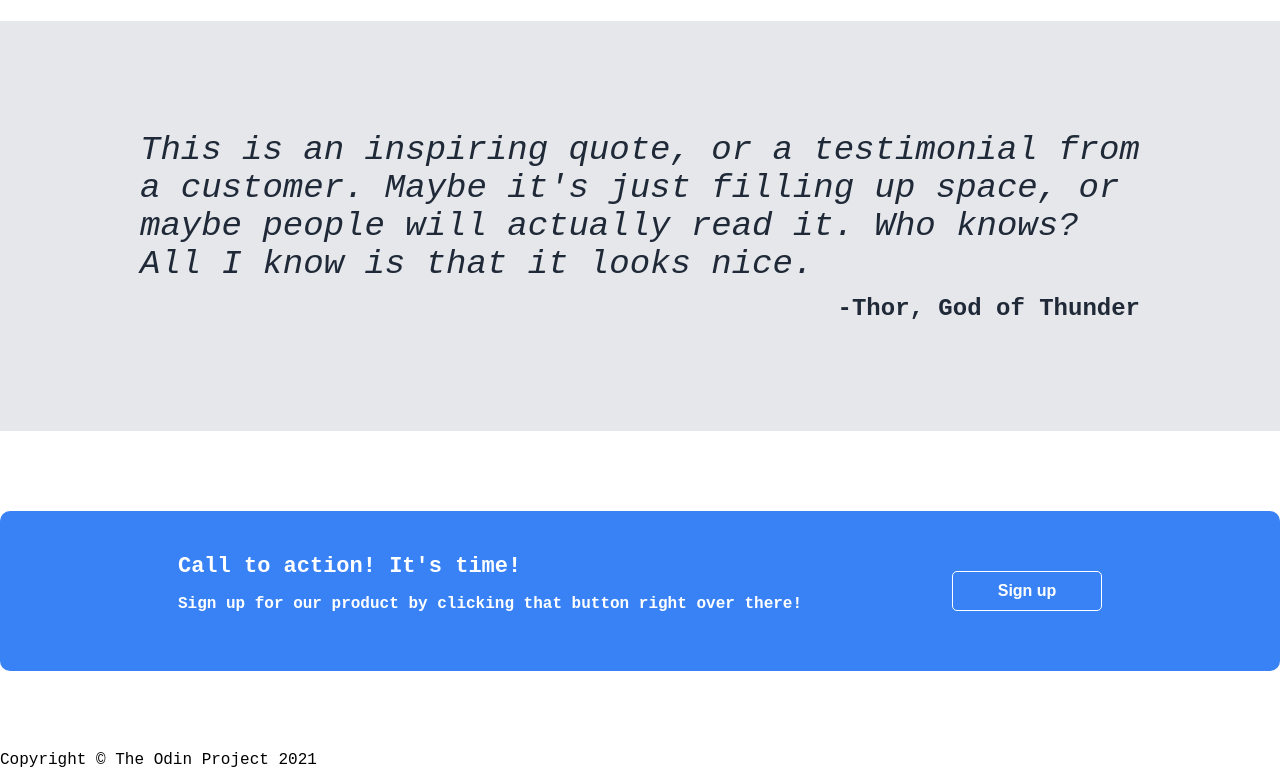
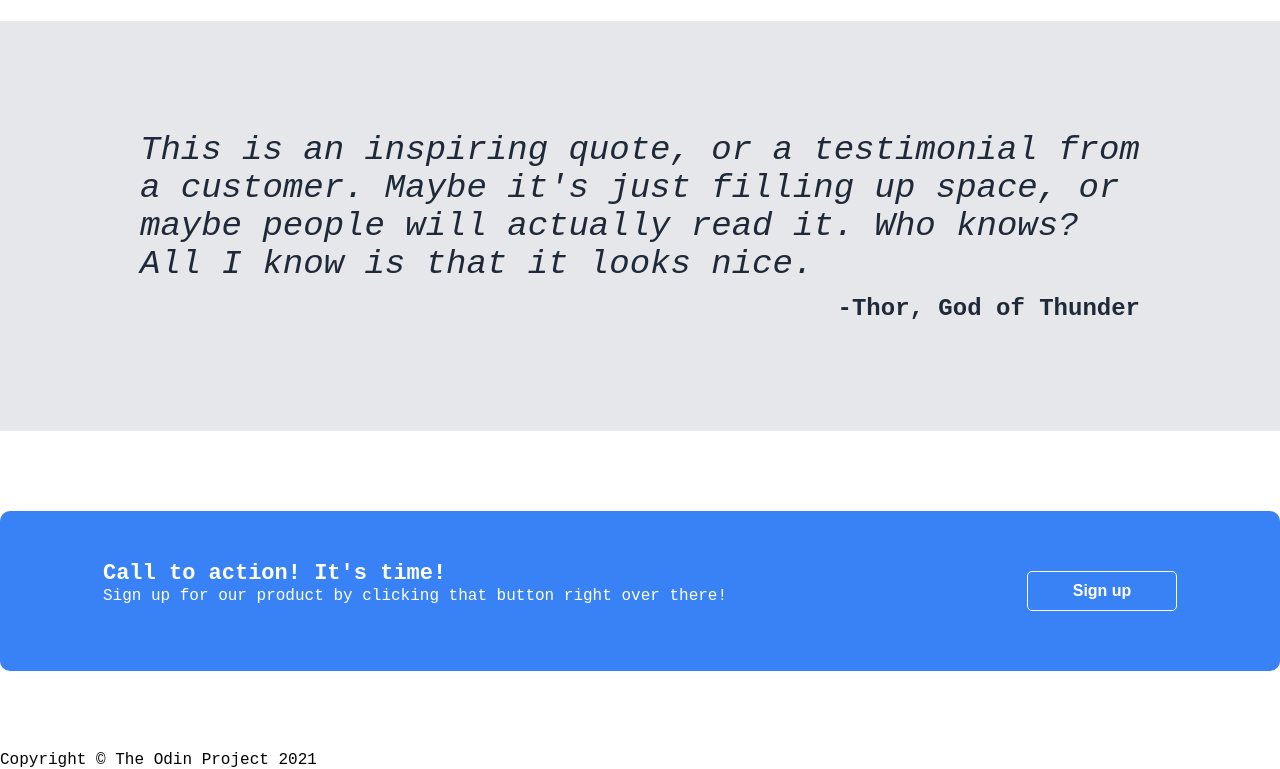
Before and after one commit to krig6/landing-page, a plain HTML site: page index.html in a window 1280 px wide. Shown: the part 889-1658 px from the top of the page. Drawn offline with Linux system fonts and the light colour scheme.

Commit message:
Change gap value for call-to-action-box

```diff
--- a/style.css
+++ b/style.css
@@ -150,7 +150,7 @@ a {
   display: flex;
   justify-content: center;
   align-items: center;
-  gap: 150px;
+  gap: 300px;
   height: 160px;
   width: 1200px;
   border-radius: 10px;
@@ -169,6 +169,11 @@ a {
   border: 1px solid white;
 }
 
+.sign-text {
+  margin-top: 1px;
+  font-weight: 100;
+}
+
 button {
   cursor: pointer;
   background-color: #3882f6;
```
